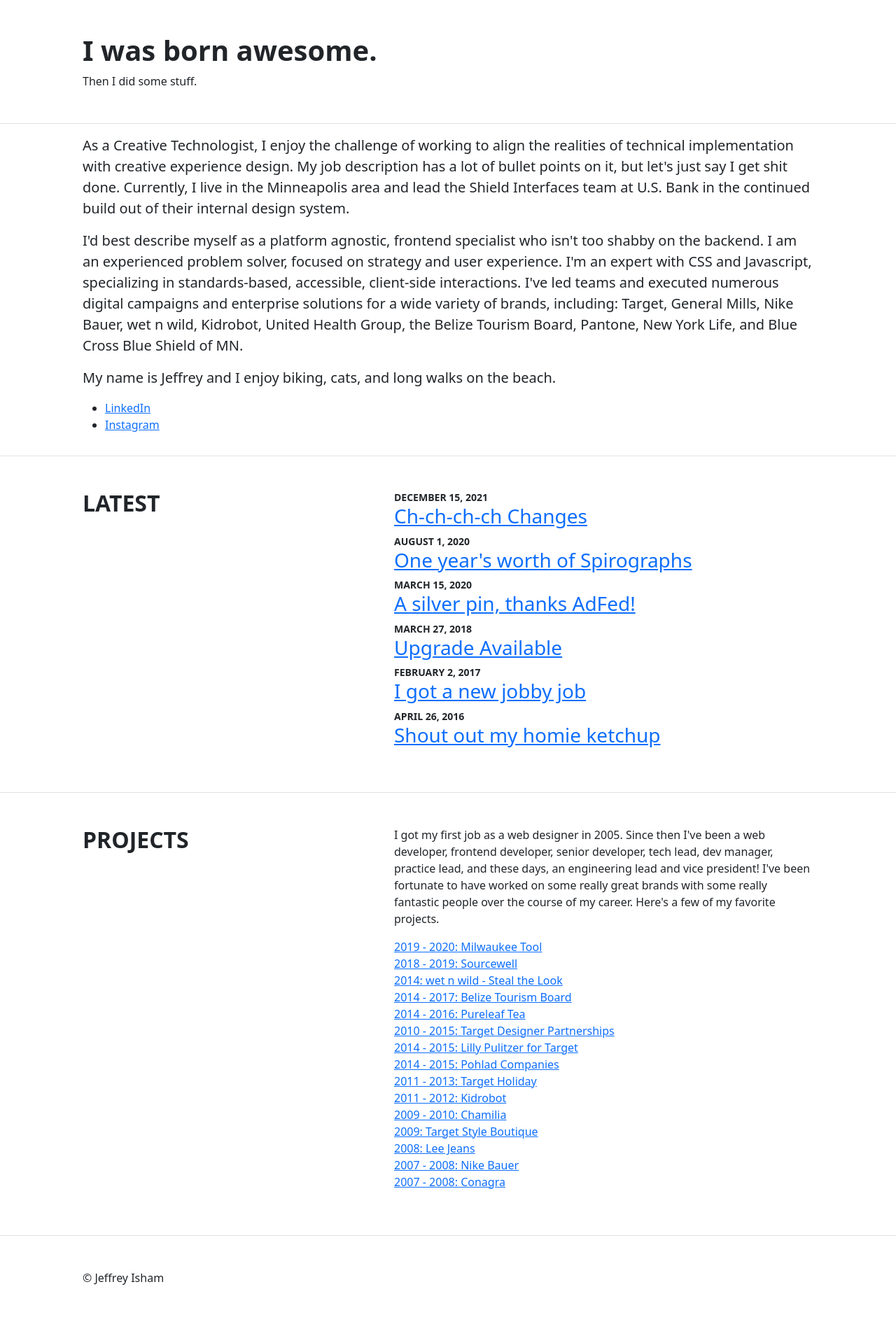
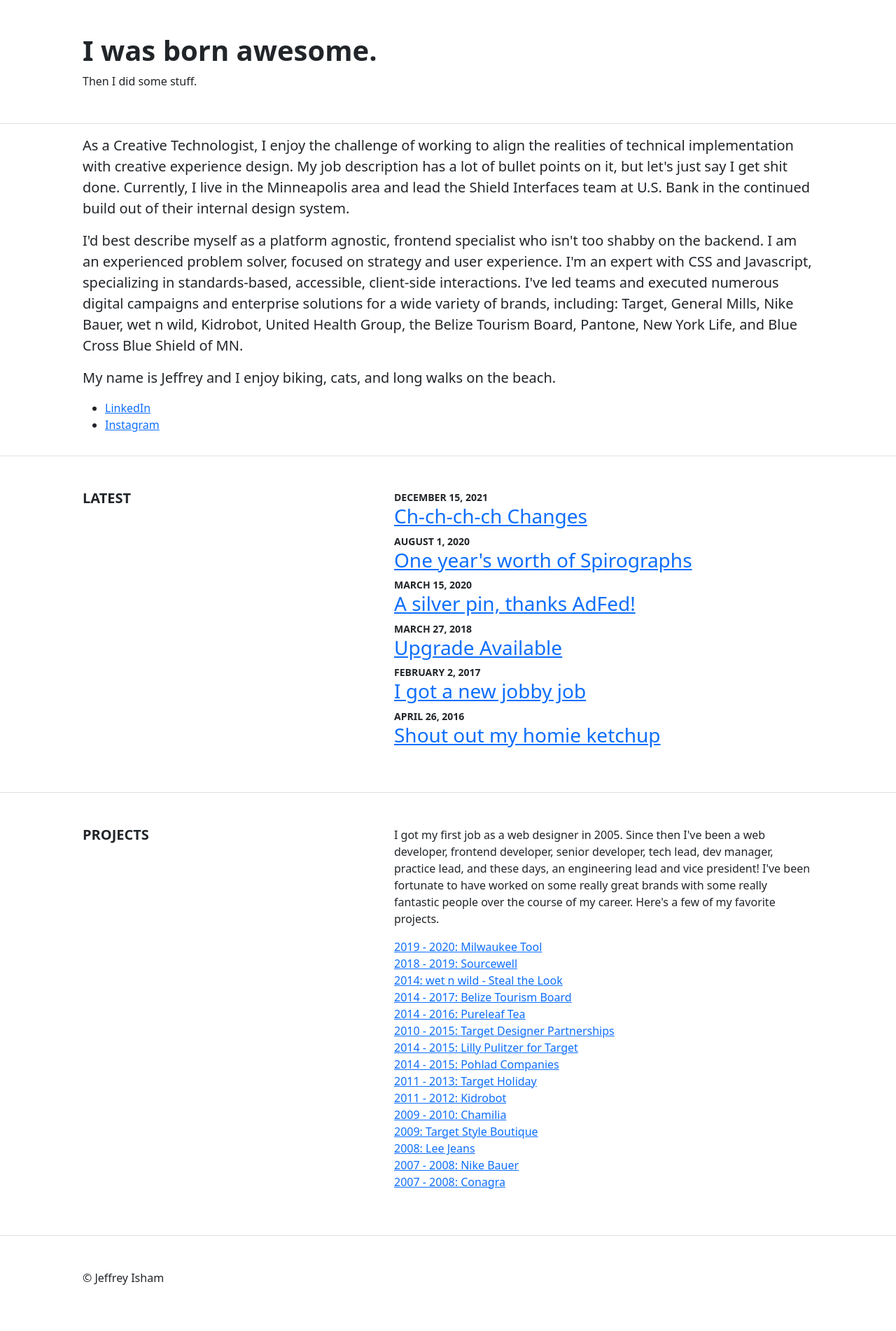
Before and after one commit to jeffreyisham/jeffreyisham.github.io, a Jekyll site: the page built from index.html, in a window 1280 px wide. Shown: the whole page at 70% size. Built offline with Jekyll 4.4.1, drawn with Linux system fonts in a browser that asks for light colours.

Commit message:
Update home.html

```diff
--- a/_layouts/home.html
+++ b/_layouts/home.html
@@ -23,7 +23,7 @@
 
         <div class="row">
           <div class="col-lg-5">
-            <h2 class="text-uppercase fw-bold">Latest</h2>
+            <h2 class="h5 text-uppercase fw-bold">Latest</h2>
           </div>
           <div class="col-lg-7">
             <ul class="posts list-unstyled">
@@ -45,7 +45,7 @@
 
         <div class="row">
           <div class="col-lg-5">
-            <h2 class="text-uppercase fw-bold">Projects</h2>
+            <h2 class="h5 text-uppercase fw-bold">Projects</h2>
           </div>
           <div class="col-lg-7">
             <p>I got my first job as a web designer in 2005. Since then I've been a web developer, frontend developer, senior developer, tech lead, dev manager, practice lead, and these days, an engineering lead and vice president! I've been fortunate to have worked on some really great brands with some really fantastic people over the course of my career. Here's a few of my favorite projects.</p>
```
